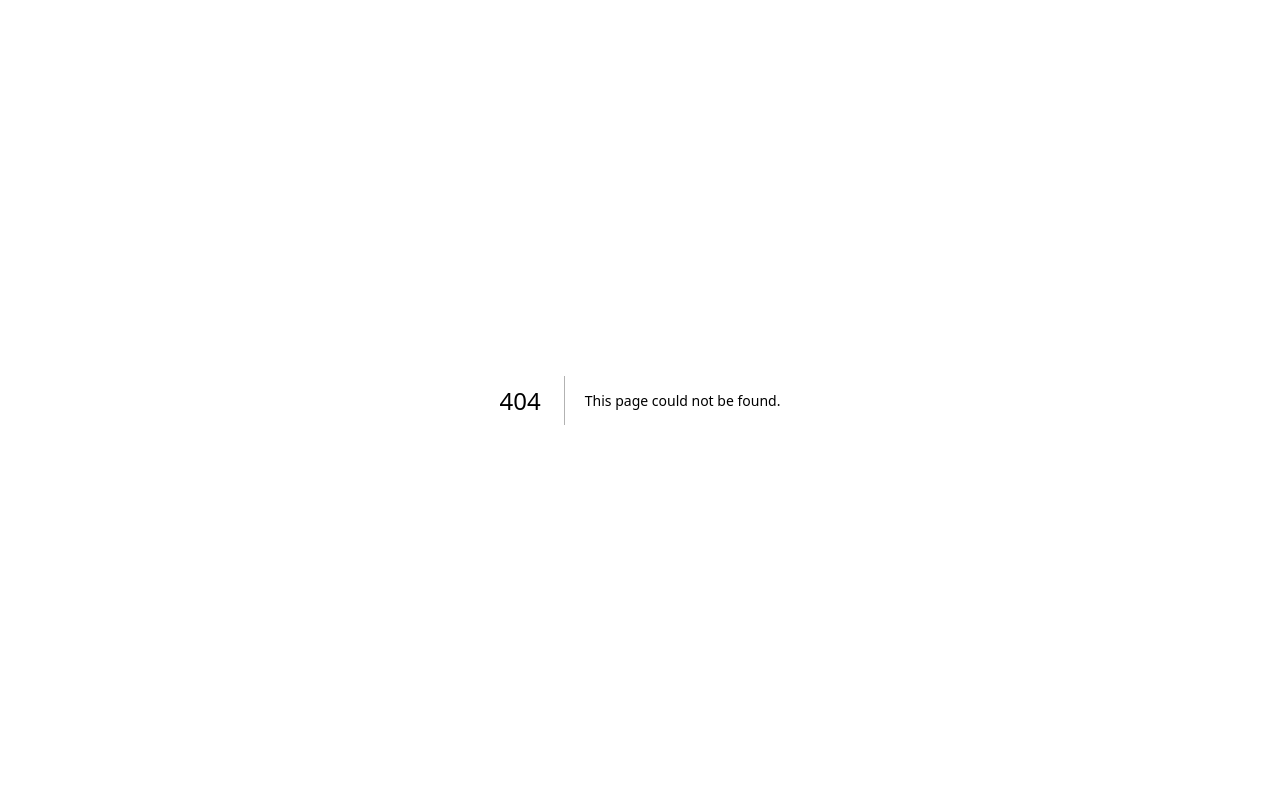
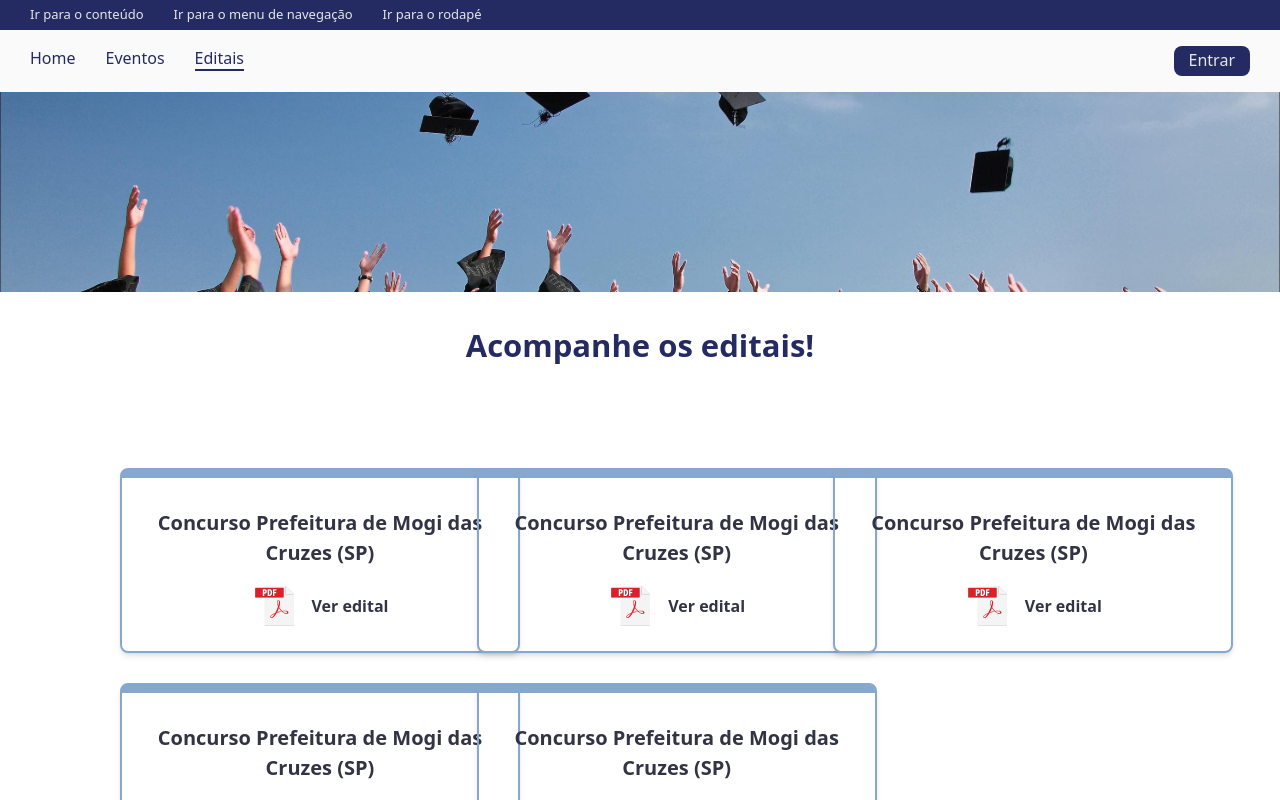
Before and after one commit to KauanneC/IFPE-PortalEgressos-Front, a Next.js app: page /user/editais in a window 1280 px wide. Before the commit this address had no page. Shown: the top 800 px of the page. Built offline with nearby package versions, Linux system fonts and the light colour scheme.

Commit message:
feat (editais user) concluída

```diff
--- /dev/null
+++ b/src/components/cardEdital/index.jsx
@@ -0,0 +1,18 @@
+import React from 'react';
+import Image from 'next/image';
+import Link from 'next/link';
+
+import iconPdf from '/public/icons/iconPdf.svg';
+
+export default function CardEvent({ titulo, pdf }) {
+
+    return (
+        <div className={"w-400 h-185 flex flex-col space-y-15 border-azulForm border-t-10 px-20 py-30 rounded-lg border-2 shadow-md transition-transform transform hover:-translate-y-1 hover:shadow-lg"}>
+            <h2 className='font-bold text-pretoTexto text-subtitulo text-center'>{titulo}</h2>
+            <div className='flex flex-row items-center justify-center space-x-15'>
+                <Image src={iconPdf} alt="PDF" />
+                <Link href={pdf} className='font-semibold text-pretoTexto text-paragrafo'>Ver edital</Link>
+            </div>
+        </div>
+    );
+}
--- /dev/null
+++ b/src/pages/user/editais/index.jsx
@@ -0,0 +1,69 @@
+import React from 'react';
+import Image from 'next/image';
+
+import NavAcessibilidade from '@/components/navAcessibilidade';
+import NavBar from '@/components/navBar/user';
+import Footer from '@/components/footer';
+import imgHeader from '/public/icons/imgHeader.svg';
+import CardEdital from '@/components/cardEdital';
+
+import iconNoEdital from '/public/icons/iconNoEdital.svg';
+
+export default function Editais() {
+
+    const editais = [
+        {
+            titulo: 'Concurso Prefeitura de Mogi das Cruzes (SP)',
+            pdf: '',
+        },
+        {
+            titulo: 'Concurso Prefeitura de Mogi das Cruzes (SP)',
+            pdf: '',
+        },
+        {
+            titulo: 'Concurso Prefeitura de Mogi das Cruzes (SP)',
+            pdf: '',
+        },
+        {
+            titulo: 'Concurso Prefeitura de Mogi das Cruzes (SP)',
+            pdf: '',
+        },
+        {
+            titulo: 'Concurso Prefeitura de Mogi das Cruzes (SP)',
+            pdf: '',
+        },
+    ];
+
+    return (
+        <main>
+            <header>
+                <NavAcessibilidade />
+                <NavBar />
+                <Image src={imgHeader} alt="Editais" className='w-screen' />
+            </header>
+            <section id='conteudo' className='flex flex-col items-center justify-center mt-30 space-y-100 mx-120'>
+                <h1 className='font-semibold text-azulBase text-tituloPrincial'>Acompanhe os editais!</h1>
+                <div className='grid gap-x-30 gap-y-30 grid-cols-3'>
+                    {editais.length === 0 ? (
+                        <div className='flex flex-col space-y-15 items-center justify-center'>
+                            <Image src={iconNoEdital} alt="Imagem de um edital" />
+                            <p className='text-pretoTexto text-tituloSessão'>No momento não há editais</p>
+                        </div>
+                    ) : (
+                        editais.map((edital, index) => (
+                            <div key={index} className='w-full'>
+                                <CardEdital
+                                    titulo={edital.titulo}
+                                    pdf={edital.pdf}
+                                />
+                            </div>
+                        ))
+                    )}
+                </div>
+            </section>
+            <footer>
+                <Footer />
+            </footer>
+        </main>
+    )
+}
```
Also changed, not shown: public/icons/iconNoEdital.svg (added).
